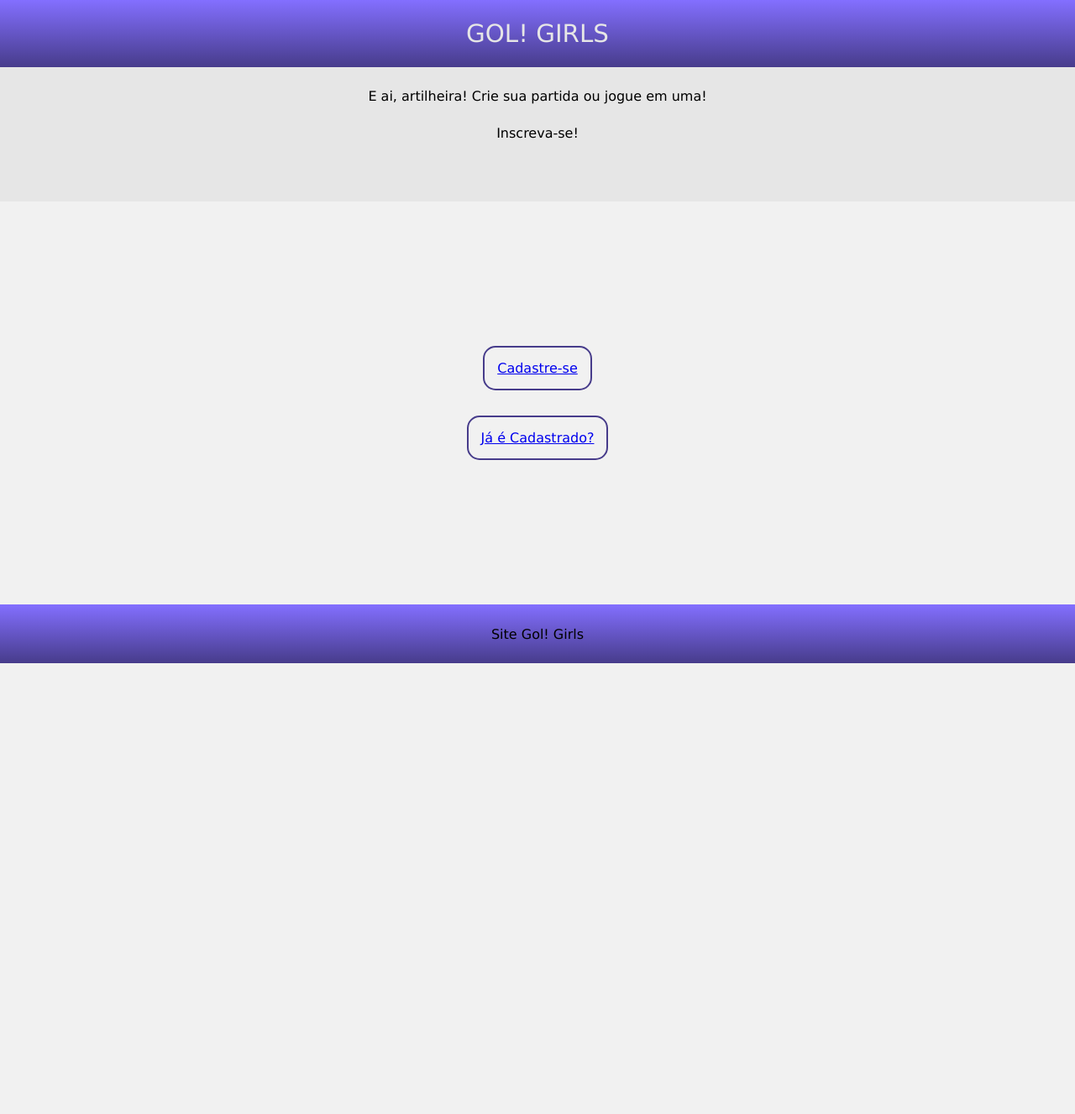
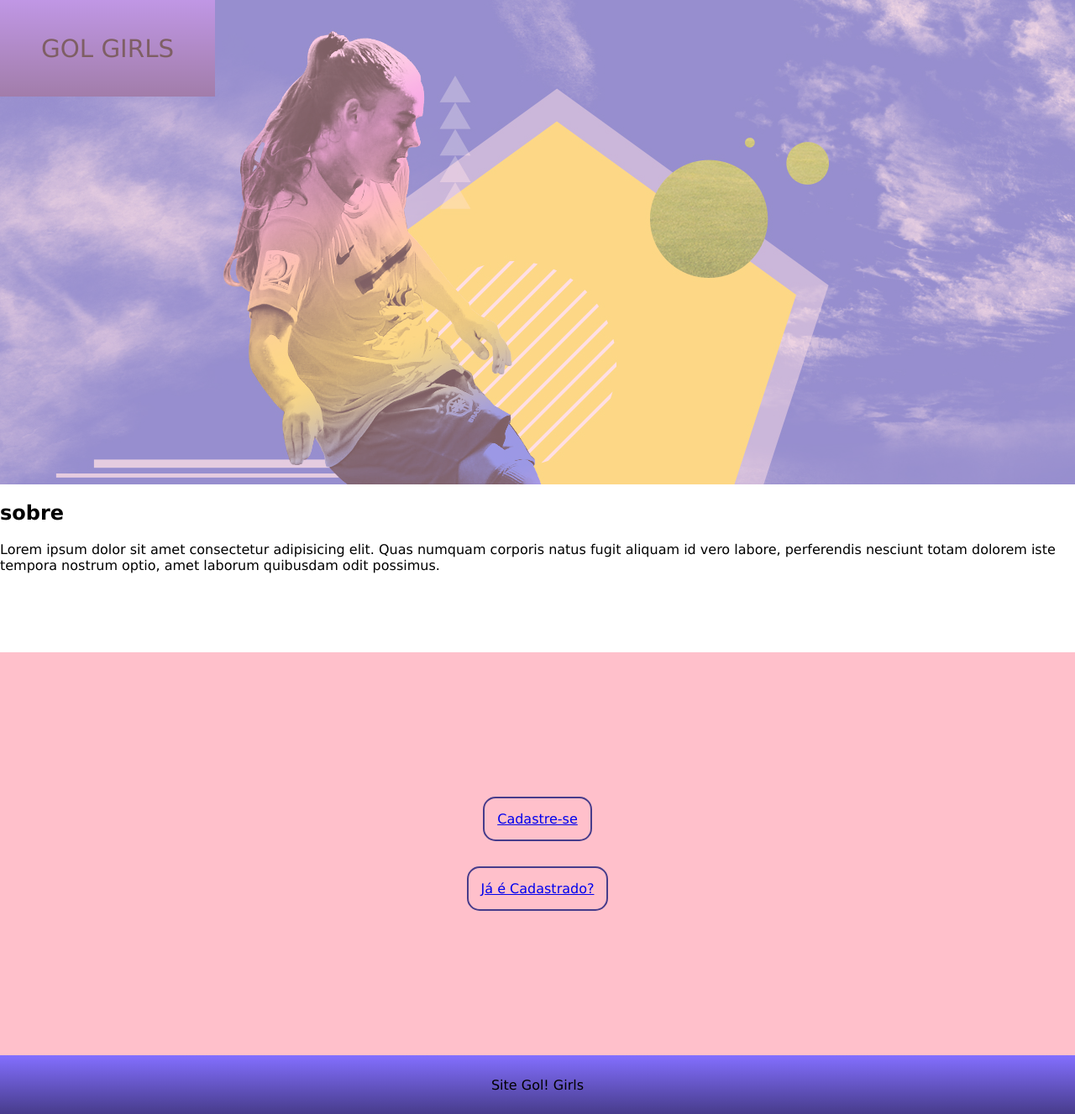
Before and after one commit to robertacsantos/demoday-FutDelas, a Django app: page / in a window 1280 px wide. Shown: the whole page at 84% size. Before the commit the page ends 790 px from the top, so only its background shows below. Run offline with Django 3.2, Linux system fonts and the light colour scheme; parts of the project's set-up code (start-up, migrations or seed data) failed here and were passed over.

Commit message:
corregir bugs e estilizar home

```diff
--- /dev/null
+++ b/funcionalidades/static/css/home.css
@@ -0,0 +1,23 @@
+body{
+    background-color: pink;
+}
+
+header{
+    background-image: url(/static/img/destaque-blue.jpg);
+    width: 100%;
+    height: 577px;
+    opacity: 0.5;
+}
+
+main{
+    background-color: white;
+    background-color: white;
+    width: 100%;
+    height: 200px;
+}
+
+nav{
+    color: black;
+    width: 20%;
+    height: 20%;
+}
--- a/funcionalidades/static/css/styles.css
+++ b/funcionalidades/static/css/styles.css
@@ -1,4 +1,5 @@
 body{
+    display: grid;
     background-color: #f1f1f1;
     margin: 0;
     font-family: Verdana, Geneva, Tahoma, sans-serif;
@@ -62,9 +63,3 @@ footer{
     align-items: center;
     justify-content: center;
 }
-.partida{
-    background-color: aqua;
-    width: 100%;
-    height: 100px;
-    color:black;
-}
--- a/funcionalidades/templates/home.html
+++ b/funcionalidades/templates/home.html
@@ -3,6 +3,22 @@
 
 {% block conteudo %}
 
+<link rel="stylesheet" href="{% static 'css/home.css' %}">
+
+
+<header>
+    <nav>
+        <p>GOL GIRLS</p>
+    </nav>
+</header>
+
+<main>
+    <H1>sobre</H1>
+    <p>Lorem ipsum dolor sit amet consectetur adipisicing elit. Quas numquam corporis natus fugit aliquam id vero labore, perferendis nesciunt totam dolorem iste tempora nostrum optio, amet laborum quibusdam odit possimus.</p>
+</main>
+
+
+<section>
     <form action="/funcionalidades/templates/index.html" method="post">
         {% csrf_token %}
         <a href="index">
@@ -15,6 +31,8 @@
             Já é Cadastrado?
         </a>
     </form>
+</section>
+
 
 
 {% endblock %}
--- a/funcionalidades/templates/index.html
+++ b/funcionalidades/templates/index.html
@@ -2,7 +2,7 @@
 {% load static %}
 {% block conteudo %}
 
-<h1>Ideias Malucas</h1>
+<h1>GOL! GIRLS</h1>
 <h2>Cadastre-se</h2>
 {{msg}}
 <form action="index" method="post">
--- a/funcionalidades/templates/partidas.html
+++ b/funcionalidades/templates/partidas.html
@@ -2,7 +2,7 @@
 {% load static %}
 {% block conteudo %}
 
-<h1>FutDelas</h1>
+<h1>Gol! Girls</h1>
 {% if pessoa is None %}
     <h1>Ops, você precisa se cadastrar</h1>
     <p>
--- a/funcionalidades/templates/shared/layout.html
+++ b/funcionalidades/templates/shared/layout.html
@@ -11,13 +11,13 @@
         <!-- <script defer src="{% static 'js/scripts.js' %}" ></script> -->
     </head>
 <body>
-    <header>
+    <!-- <header>
         <nav><p>GOL! GIRLS</p></nav>
         <p>
-            E ai, artilheira! Crie sua partida ou jogue em uma!
+            E aí, artilheira! Crie sua partida ou jogue em uma!
         </p>
         <p>Inscreva-se!</p>
-    </header>
+    </header> -->
     <section>
         {% block conteudo %}
 
```
Also changed, not shown: funcionalidades/static/img/destaque-blue.jpg (added), funcionalidades/static/js/script.js (added). Lines whose indentation alone changed are shown as unchanged.
